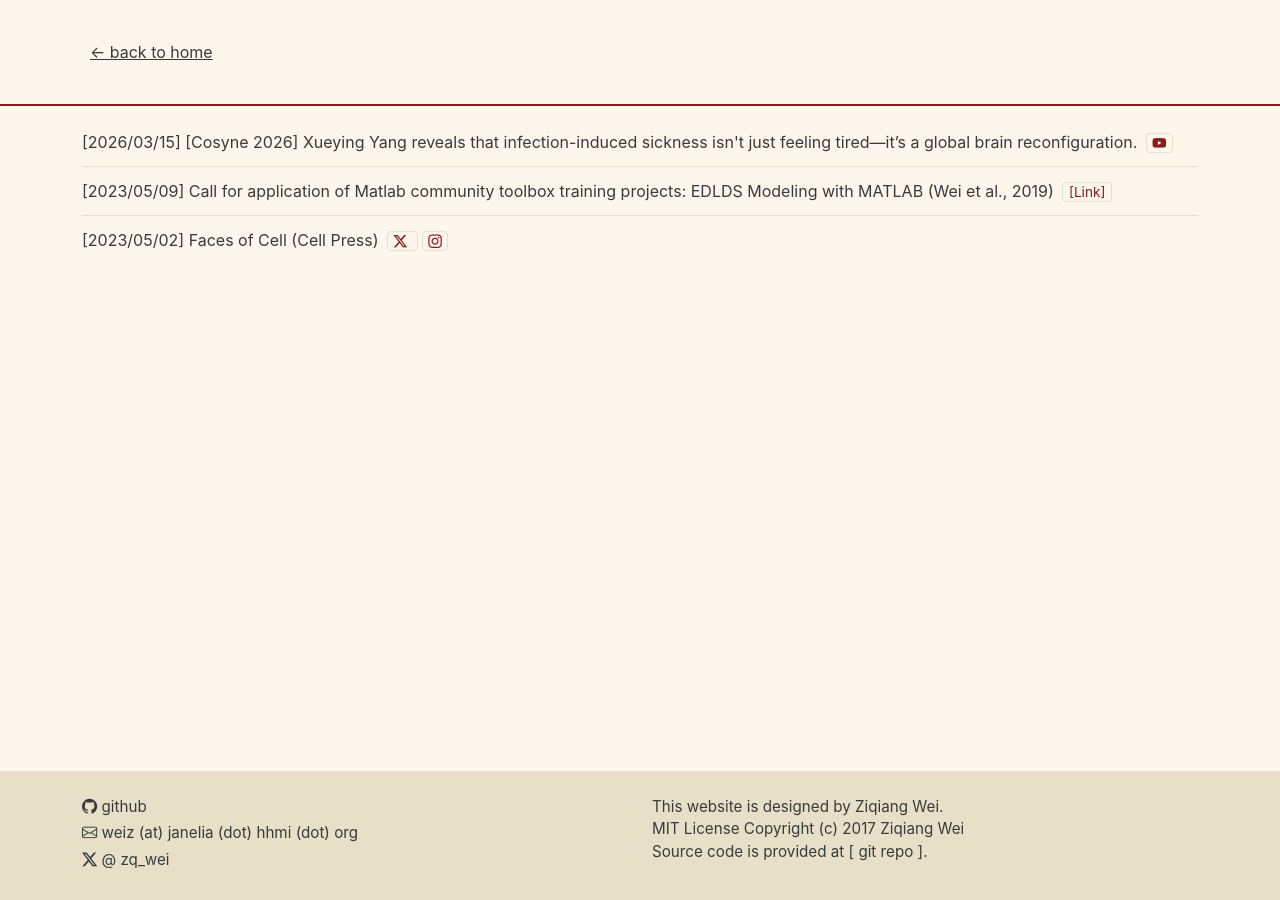
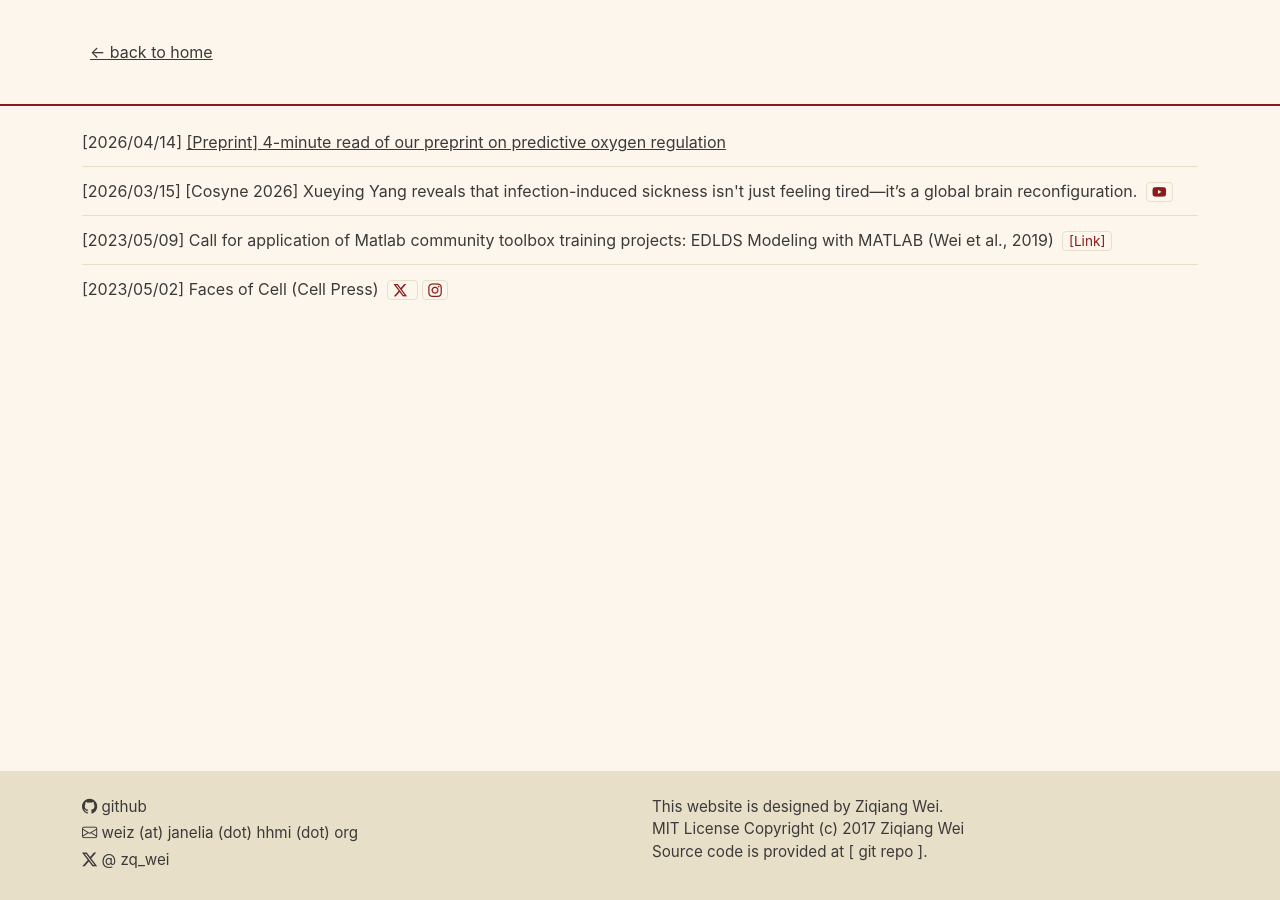
Before and after one commit to zqwei/zqwei.github.io, a Jekyll site: the page built from _pages/news.md, in a window 1280 px wide. Built offline with Jekyll 4.4.1, drawn with Linux system fonts in a browser that asks for light colours; a script that is not in the unit is left out.

Commit message:
add bioRxiv link to hypoxia preprint and news item for 4-minute read
Agent-Logs-Url: https://github.com/zqwei/zqwei.github.io/sessions/fbeff517-e074-4752-8965-dbb726a98e28

Co-authored-by: zqwei <13616597+zqwei@users.noreply.github.com>

```diff
--- a/_data/news.yml
+++ b/_data/news.yml
@@ -1,5 +1,8 @@
 # Keep entries in reverse chronological order (newest first).
 items:
+  - date: 2026-04-14
+    title: "[Preprint] 4-minute read of our preprint on predictive oxygen regulation"
+    url: https://gist.science/paper/bio/10.64898/2026.04.10.717666
   - date: 2026-03-15
     title: "[Cosyne 2026] Xueying Yang reveals that infection-induced sickness isn't just feeling tired—it’s a global brain reconfiguration."
     links:
--- a/_data/publications.yml
+++ b/_data/publications.yml
@@ -5,6 +5,7 @@ categories:
       - title: A neuron-glia circuit anticipates hypoxia to regulate organismal oxygen use
         authors: Zhang, R.*, Wei, Z.*, How, J. J., Nardin, M., Narayan, S., et al.
         status: under revision
+        url: https://www.biorxiv.org/content/10.64898/2026.04.10.717666v1
       - title: Astrocyte-induced internal state transitions reshape brainwide sensory, integrative, and motor computations
         authors: Lim, J. X.*, Wei, Z.*, Narayan, S., Zhang, Y., Hasseman, J. P., et al.
         year: 2026
```
